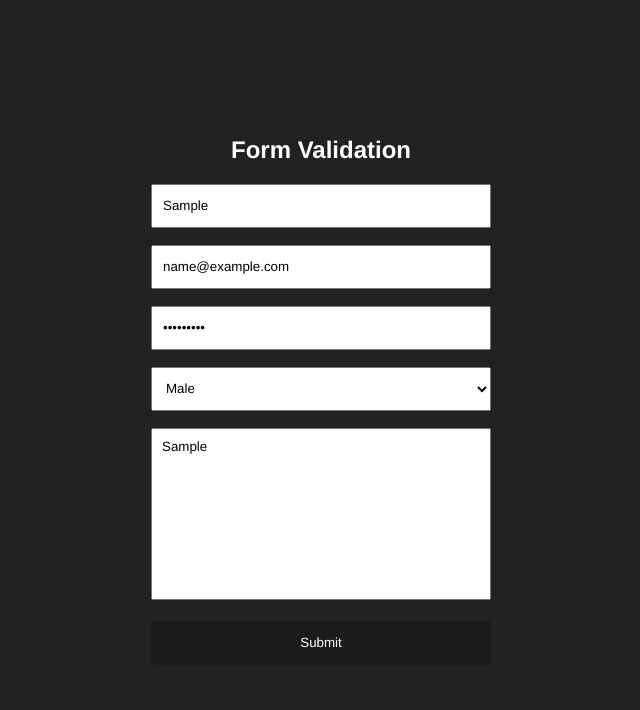
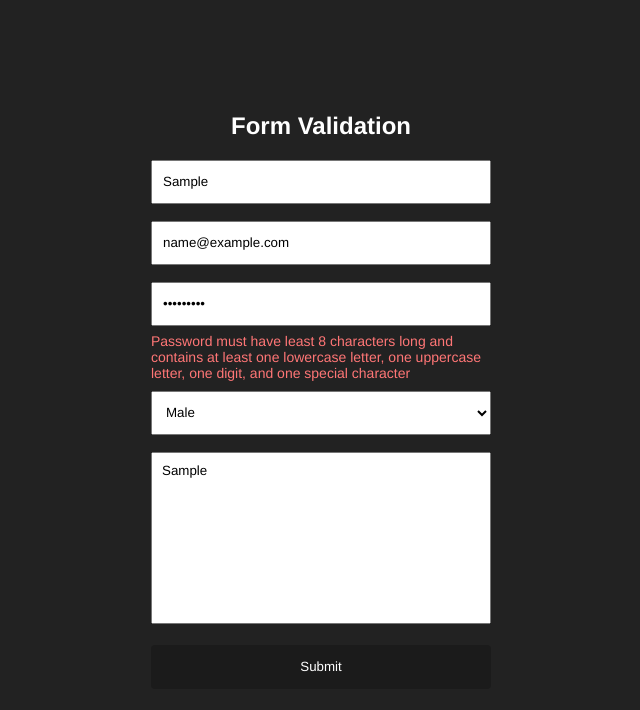
Before and after one commit to sharadindudas/javascript-learnings, a plain HTML site: page 03-form-handling/index.html in a window 1280 px wide. Both pictures are taken after typing "Sample", "name@example.com", "Sample123", "Sample" into the empty fields and a click on the button "Submit". Shown: the whole page, without its empty margins (319-959 px from the left). Drawn offline with Linux system fonts and the light colour scheme.

Commit message:
feat: Added the form handling logic

```diff
--- a/03-form-handling/index.html
+++ b/03-form-handling/index.html
@@ -30,7 +30,7 @@
                 />
                 <div class="error-message"></div>
             </div>
-            <div class="form-input">
+            <div class="form-input password-input">
                 <input
                     id="password"
                     name="password"
@@ -40,14 +40,14 @@
                 />
                 <div class="error-message"></div>
             </div>
-            <div class="form-input">
+            <div class="form-input gender-input">
                 <select name="gender" id="gender" required>
                     <option value="male">Male</option>
                     <option value="female">Female</option>
                 </select>
                 <div class="error-message"></div>
             </div>
-            <div class="form-input">
+            <div class="form-input bio-input">
                 <textarea
                     name="bio"
                     id="bio"
--- a/03-form-handling/index.js
+++ b/03-form-handling/index.js
@@ -1,33 +1,78 @@
 const form = document.querySelector("form");
-const errorMessage = document.querySelector(".error-message");
-const nameErrorMessage = document
-    .querySelector(".name-input")
-    .querySelector(".error-message");
-const emailErrorMessage = document
-    .querySelector(".email-input")
-    .querySelector(".error-message");
+const nameErrorMessage = document.querySelector(".name-input .error-message");
+const emailErrorMessage = document.querySelector(".email-input .error-message");
+const passwordErrorMessage = document.querySelector(
+    ".password-input .error-message"
+);
+const genderErrorMessage = document.querySelector(
+    ".gender-input .error-message"
+);
+const bioErrorMessage = document.querySelector(".bio-input .error-message");
+
+const emailRegex = /^[a-zA-Z0-9._%+-]+@[a-zA-Z0-9.-]+\.[a-zA-Z]{2,}$/;
+const passwordRegex =
+    /^(?=.*[a-z])(?=.*[A-Z])(?=.*\d)(?=.*[@$!%*?&])[A-Za-z\d@$!%*?&]{8,}$/;
 
 form.addEventListener("submit", (e) => {
     e.preventDefault();
-    const name = e.target[0].value;
-    const email = e.target[1].value;
-    const password = e.target[2].value;
-    const gender = e.target[3].value;
-    const bio = e.target[4].value;
 
-    if (!name || name.length === 0) {
+    const name = form.querySelector("input[name='name']").value.trim();
+    const email = form.querySelector("input[name='email']").value.trim();
+    const password = form.querySelector("input[name='password']").value.trim();
+    const gender = form.querySelector("select[name='gender']").value.trim();
+    const bio = form.querySelector("textarea[name='bio']").value.trim();
+
+    nameErrorMessage.textContent = "";
+    emailErrorMessage.textContent = "";
+    passwordErrorMessage.textContent = "";
+    genderErrorMessage.textContent = "";
+    bioErrorMessage.textContent = "";
+
+    let hasError = false;
+
+    if (!name) {
         nameErrorMessage.textContent = "Please provide a name";
-        return;
+        hasError = true;
     } else if (name.length < 3) {
         nameErrorMessage.textContent = "Name must be at least 3 characters";
-        return;
+        hasError = true;
     } else if (name.length > 60) {
         nameErrorMessage.textContent = "Name must not exceed 60 characters";
-        return;
-    } else if (!email || email.length === 0) {
-        emailErrorMessage.textContent = "Please provide an email";
-        return;
+        hasError = true;
     }
 
-    // form.reset();
+    if (!email) {
+        emailErrorMessage.textContent = "Please provide an email";
+        hasError = true;
+    } else if (!emailRegex.test(email)) {
+        emailErrorMessage.textContent = "Please provide a valid email address";
+        hasError = true;
+    }
+
+    if (!password) {
+        passwordErrorMessage.textContent = "Please provide a password";
+        hasError = true;
+    } else if (!passwordRegex.test(password)) {
+        passwordErrorMessage.textContent =
+            "Password must have least 8 characters long and contains at least one lowercase letter, one uppercase letter, one digit, and one special character";
+        hasError = true;
+    }
+
+    if (!gender) {
+        genderErrorMessage.textContent = "Please provide a gender";
+        hasError = true;
+    } else if (!["male", "female"].includes(gender)) {
+        genderErrorMessage.textContent =
+            "Please choose the gender from the following options";
+        hasError = true;
+    }
+
+    if (bio && bio.length > 300) {
+        bioErrorMessage.textContent = "Bio must not exceed 300 characters";
+        hasError = true;
+    }
+
+    if (hasError) return;
+    alert("Form submitted successfully!");
+    form.reset();
 });
```
